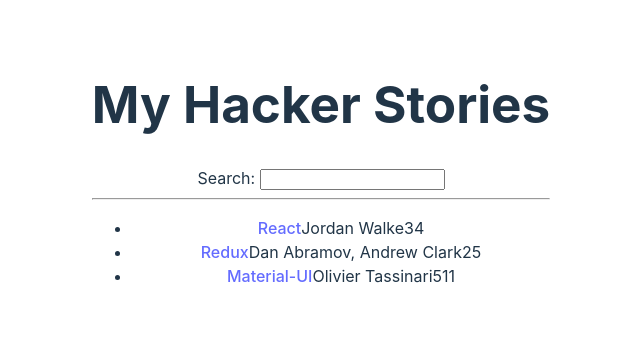
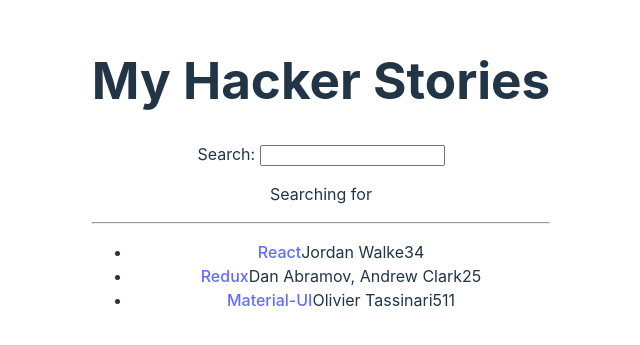
Before and after one commit to thoroc/hacker-stories, a React (Vite) app: page / in a window 1280 px wide. Shown: the part 227-572 px from the top of the page, without its empty margins (319-959 px from the left). Built offline with nearby package versions, Linux system fonts and the light colour scheme.

Commit message:
react state

```diff
--- a/src/App.jsx
+++ b/src/App.jsx
@@ -43,17 +43,21 @@
 };
 
 const Search = () => {
+  const [searchTerm, setSearchTerm] = React.useState('');
+
   const handleChange = (event) => {
-    // synthetic event
-    console.log(event);
-    // value of target (here: input HTML element)
-    console.log(event.target.value);
+    setSearchTerm(event.target.value);
+    console.log('Searching for: ' + searchTerm);
   };
 
   return (
     <div>
       <label htmlFor="search">Search: </label>
       <input id="search" type="text" onChange={handleChange} />
+
+      <p>
+        Searching for <strong>{searchTerm}</strong>
+      </p>
     </div>
   );
 };
```
